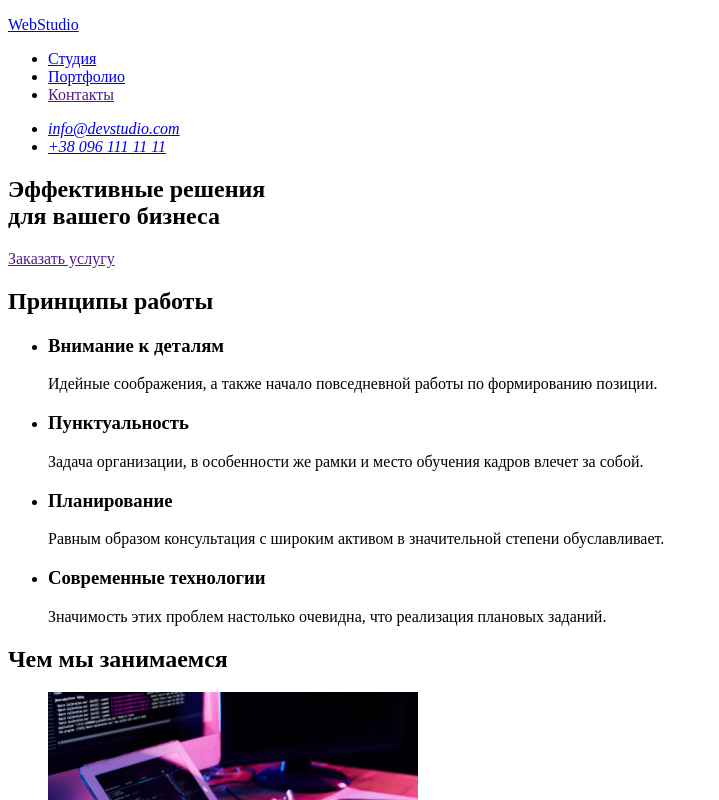
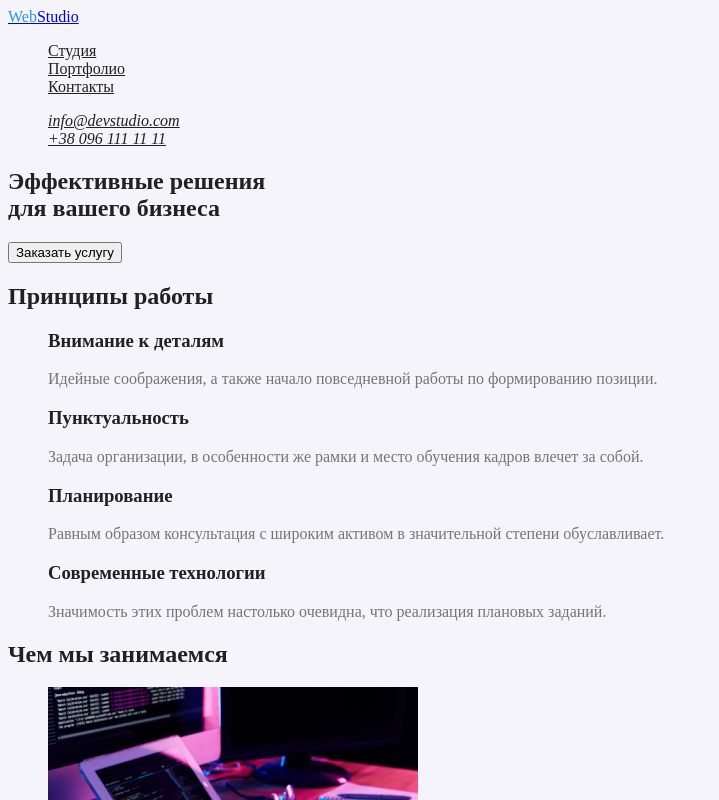
Before and after one commit to dizitsyn/goit-markup-hw-02, a plain HTML site: page index.html in a window 1280 px wide. Shown: the top 800 px of the page, without its empty margins (0-719 px from the left). Drawn offline with Linux system fonts and the light colour scheme.

Commit message:
Создает цветовые стили

```diff
--- /dev/null
+++ b/css/styles.css
@@ -0,0 +1,61 @@
+/*
+Цветовая палитра:
+черный цвет текста #212121
+серый цвет текста #757575
+белый цвет текста #FFFFFF
+голубой цвет #2196F3
+цвет фона #F5F4FA
+*/
+
+:root {
+  --primary-text-color: #212121;
+  --secondary-text-color: #757575;
+  --accent-color: #2196f3;
+  --second-accent-color: #ffffff;
+  --background-color: #f5f4fa;
+  --fotter-link-color: rgba(255, 255, 255, 0.6);
+}
+
+/*Убираем точки у элементов списка  */
+ul {
+  list-style: none;
+}
+
+/* Меняем цвет бекграунда и текста */
+body {
+  background-color: var(--background-color);
+  color: var(--primary-text-color);
+}
+
+/* Красим часть Лого */
+.logo-web {
+  color: var(--accent-color);
+}
+
+/* Меняем цвет ссылок навигации */
+.site-nav .link {
+  color: var(--primary-text-color);
+}
+
+.site-nav .link:hover,
+.site-nav .link:focus,
+.logo:focus,
+.footer .link:hover,
+.footer .link:focus {
+  color: var(--accent-color);
+}
+
+/* Меняем цвет текста в абзацах */
+.secondary-text {
+  color: var(--secondary-text-color);
+}
+
+/* Меняем цвет текста ссылок в подвале*/
+
+.footer .link {
+  color: var(--fotter-link-color);
+}
+
+.footer .address {
+  color: var(--second-accent-color);
+}
--- a/index.html
+++ b/index.html
@@ -4,22 +4,23 @@
     <meta charset="UTF-8">
     <meta name="viewport" content="width=device-width, initial-scale=1.0">
     <title lang="en">Web Studio</title>
+    <link rel="stylesheet" href="./css/styles.css">
 </head>
 <body>
     <header>
-        <nav>
-        <p lang="en"><a href="./">WebStudio</a></p>
+        <nav class="site-nav">
+        <a href="./" lang="en" class="logo"><span class="logo-web">Web</span>Studio</a>
         <ul>
-            <li><a href="./index.html">Студия</a></li>
-            <li><a href="./portfolio.html">Портфолио</a></li>
-            <li><a href="">Контакты</a></li>
+            <li><a href="./index.html" class="link">Студия</a></li>
+            <li><a href="./portfolio.html" class="link">Портфолио</a></li>
+            <li><a href="" class="link">Контакты</a></li>
         </ul>
         </nav>
 
-        <address>
+        <address class="site-nav">
         <ul>
-            <li><a href="mailto:info@devstudio.com">info@devstudio.com</a></li>
-            <li><a href="tel:+380961111111">+38 096 111 11 11</a></li>
+            <li><a href="mailto:info@devstudio.com" class="link">info@devstudio.com</a></li>
+            <li><a href="tel:+380961111111" class="link">+38 096 111 11 11</a></li>
         </ul>
         </address>
     </header>
@@ -28,7 +29,9 @@
 
         <section>
         <h1>Эффективные решения <br> для вашего бизнеса</h1>
-        <a href="">Заказать услугу</a>
+       <form action="">
+        <button>Заказать услугу</button>
+        </form>
         </section>
 
 
@@ -37,19 +40,19 @@
             <ul>
                 <li>
                     <h3>Внимание к деталям</h3>
-                    <p>Идейные соображения, а также начало повседневной работы по формированию позиции.</p>
+                    <p class="secondary-text">Идейные соображения, а также начало повседневной работы по формированию позиции.</p>
                 </li>
                 <li>
                     <h3>Пунктуальность</h3>
-                    <p>Задача организации, в особенности же рамки и место обучения кадров влечет за собой.</p>
+                    <p class="secondary-text">Задача организации, в особенности же рамки и место обучения кадров влечет за собой.</p>
                 </li>
                 <li>
                     <h3>Планирование</h3>
-                    <p>Равным образом консультация с широким активом в значительной степени обуславливает.</p>
+                    <p class="secondary-text">Равным образом консультация с широким активом в значительной степени обуславливает.</p>
                 </li>
                 <li>
                     <h3>Современные технологии</h3>
-                    <p>Значимость этих проблем настолько очевидна, что реализация плановых заданий.</p>
+                    <p class="secondary-text">Значимость этих проблем настолько очевидна, что реализация плановых заданий.</p>
                 </li>
             </ul>
         </section>
@@ -69,39 +72,39 @@
                 <li>
                     <img src="./images/pl-1.jpg" alt="Фотография Игоря Демьяненко" width="270" height="260">
                     <h3>Игорь Демьяненко</h3>
-                    <p lang="en">Product Designer</p>
+                    <p lang="en" class="secondary-text">Product Designer</p>
                 </li>
                 <li>
                     <img src="./images/pl-2.jpg" alt="Фотография Ольги Репиной" width="270" height="260">
                     <h3>Ольга Репина</h3>
-                    <p lang="en">Frontend Developer</p>
+                    <p lang="en" class="secondary-text">Frontend Developer</p>
                 </li>
                 <li>
                     <img src="./images/pl-3.jpg" alt="Фотография Николая Тарасова" width="270" height="260">
                     <h3>Николай Тарасов</h3>
-                    <p lang="en">Marketing</p>
+                    <p lang="en" class="secondary-text">Marketing</p>
                 </li>
                 <li>
                     <img src="./images/pl-4.jpg" alt="Фотография Михаила Ермакова" width="270" height="260">
                     <h3>Михаил Ермаков</h3>
-                    <p lang="en">UI Designer</p>
+                    <p lang="en" class="secondary-text">UI Designer</p>
                 </li>
             </ul>
         </section>
 
     </main>
 
-    <footer>
+    <footer class="footer">
 
-            <p lang="en"><a href="./">WebStudio</a></p>
+            <a href="./" lang="en" class="logo"><span class="logo-web">Web</span>Studio</a>
 
 
-            <address>
+            <address class="address">
                 г. Киев, пр-т Леси Украинки, 26
             </address>
             <ul>
-                <li><a href="mailto:info@example.com">info@example.com</a></li>
-                <li><a href="tel:+380961111111">+38 096 111 11 11</a></li>
+                <li><a href="mailto:info@example.com" class="link">info@example.com</a></li>
+                <li><a href="tel:+380961111111" class="link">+38 096 111 11 11</a></li>
             </ul>
 
 
```
